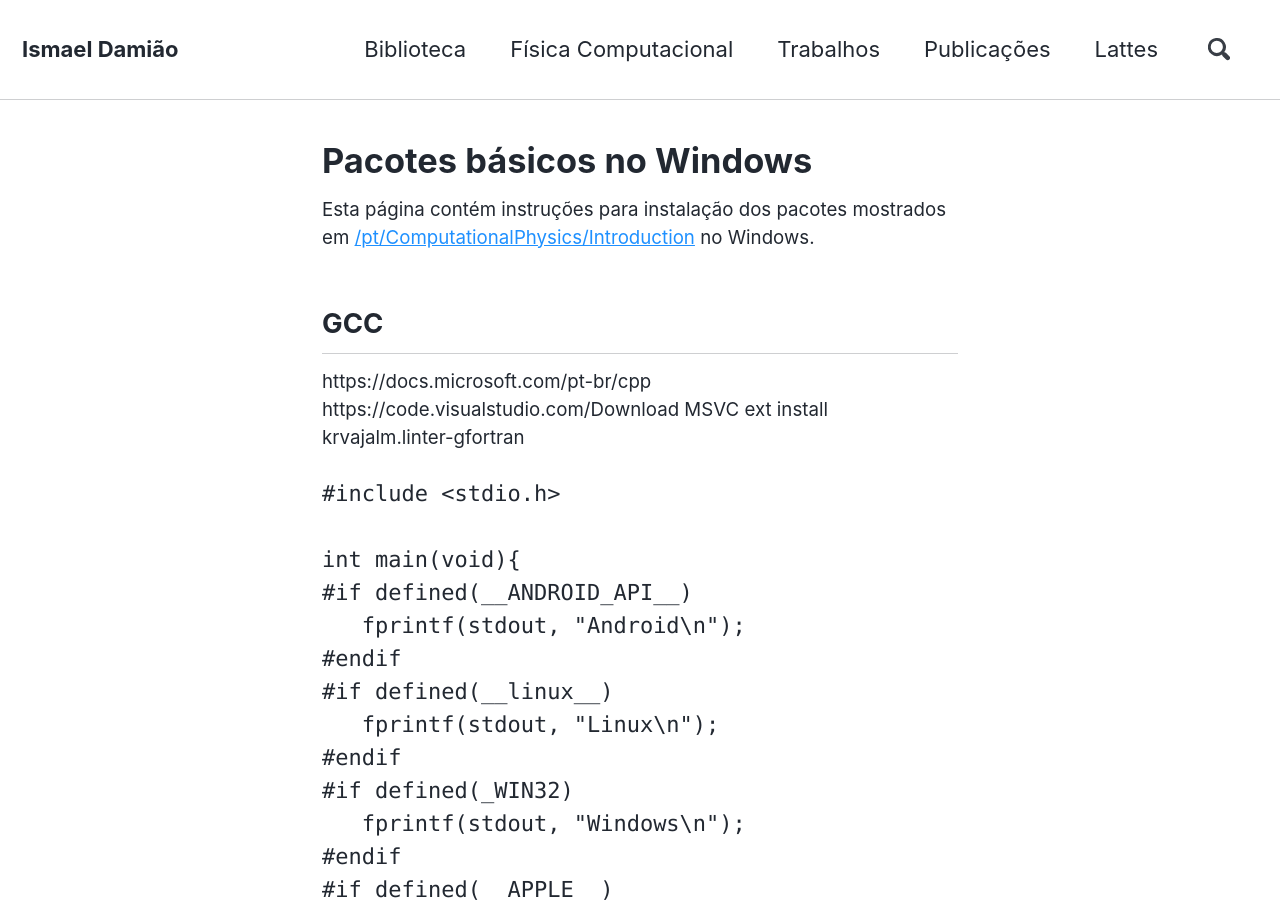
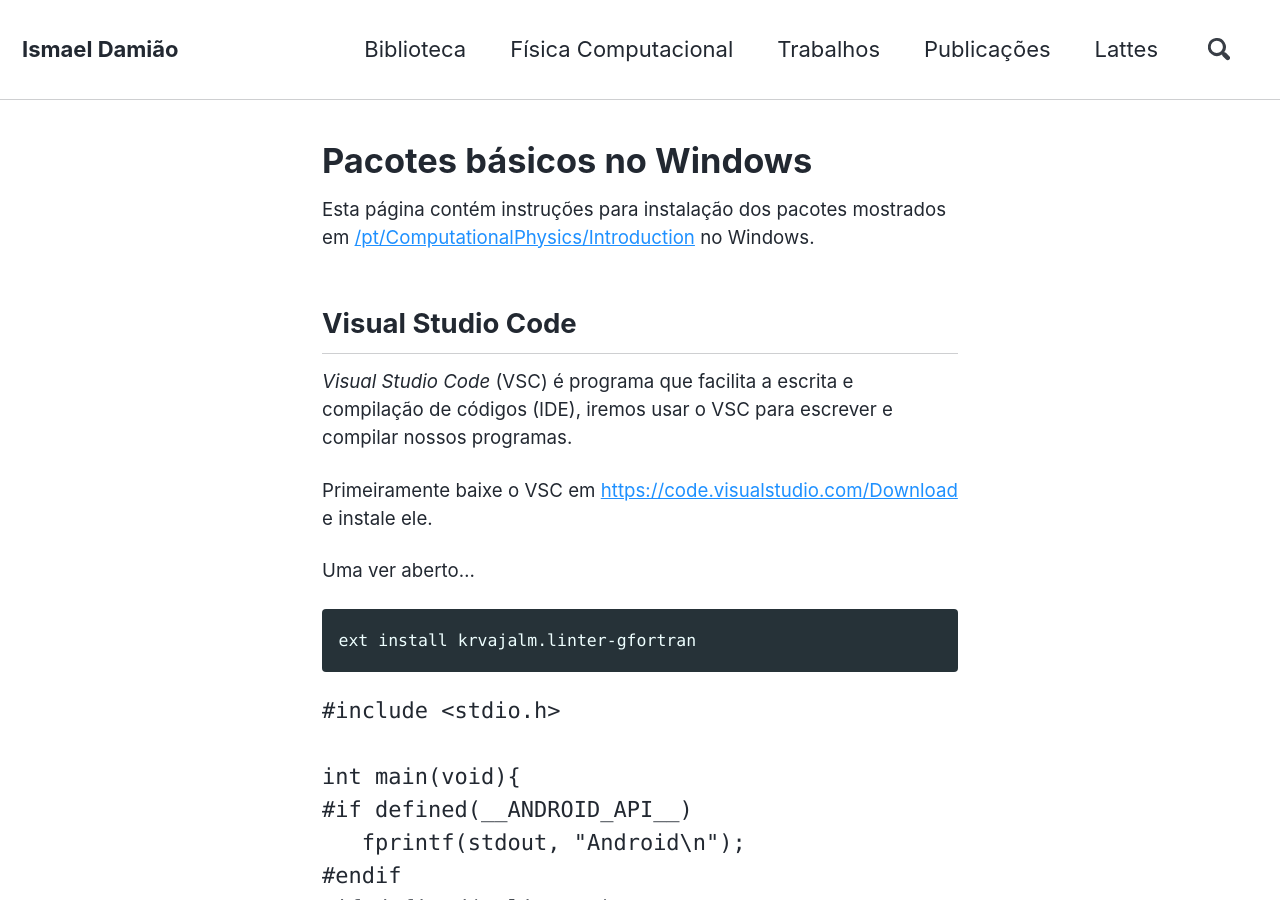
Before and after one commit to ismaeldamiao/ismaeldamiao.github.io, a Jekyll site: the page built from _pages/pt/ComputationalPhysics/win.md, in a window 1280 px wide and 900 px high. Built offline with Jekyll 4.4.1, drawn with Linux system fonts in a browser that asks for light colours; nearby versions of some CDN libraries.

Commit message:
Update win.md

````diff
--- a/_pages/pt/ComputationalPhysics/win.md
+++ b/_pages/pt/ComputationalPhysics/win.md
@@ -7,12 +7,20 @@
 em [/pt/ComputationalPhysics/Introduction](/pt/ComputationalPhysics/Introduction)
 no Windows.
 
-## GCC
+## Visual Studio Code
 
-https://docs.microsoft.com/pt-br/cpp
-https://code.visualstudio.com/Download
-MSVC
+*Visual Studio Code* (VSC) é programa que facilita a escrita e compilação de códigos (IDE),
+iremos usar o VSC para escrever e compilar nossos programas.
+
+Primeiramente baixe o VSC em [https://code.visualstudio.com/Download](https://code.visualstudio.com/Download)
+e instale ele.
+
+Uma ver aberto...
+
+```
 ext install krvajalm.linter-gfortran
+```
+
 ```C
 #include <stdio.h>
 
````
